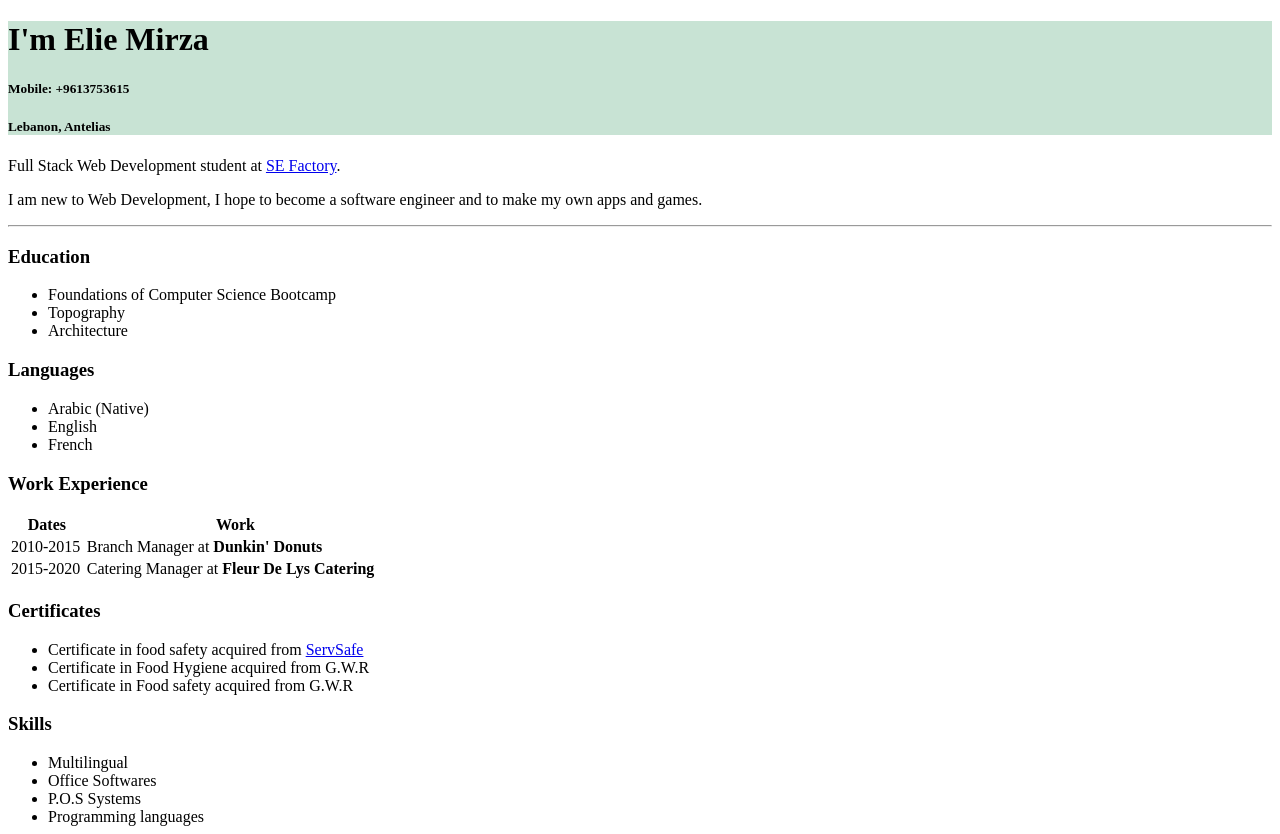
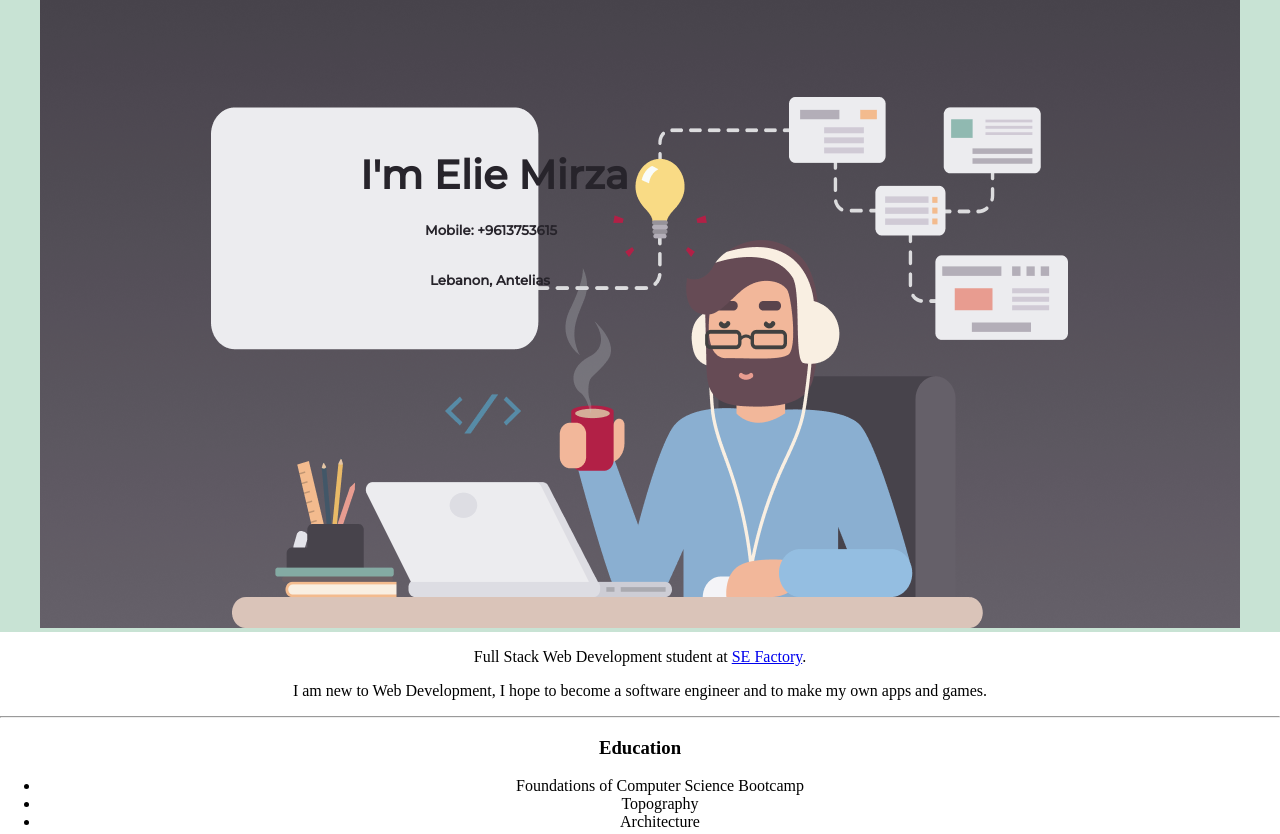
Before and after one commit to ElieMirza/eliemirza.github.io, a plain HTML site: page index.html in a window 1280 px wide. Shown: the top 834 px of the page. Drawn offline with Linux system fonts and the light colour scheme.

Commit message:
added image/font/text and aligned them in first div

```diff
--- a/css/styles.css
+++ b/css/styles.css
@@ -1,3 +1,41 @@
+body {
+  margin: 0;
+  text-align: center;
+}
+
+h1 {
+  margin-top: 0;
+
+}
+
 div {
   background-color: #C8E3D4;
 }
+
+.title{
+  position: relative;
+  text-align: center;
+  color: #27242b;
+  font-family: Montserrat;
+}
+
+.background {
+  opacity: 0.9;
+}
+
+.first {
+  position: absolute;
+  top: 150px;
+  left: 360px;
+  font-size: 40px;
+}
+.second {
+  position: absolute;
+  top: 200px;
+  left: 425px;
+}
+.third {
+  position: absolute;
+  top: 250px;
+  left: 430px;
+}
--- a/index.html
+++ b/index.html
@@ -6,13 +6,15 @@
   <title>Elie's Resume</title>
   <link rel="stylesheet" href="css/styles.css">
   <link rel="icon" href="favicon.png">
+  <link href="https://fonts.googleapis.com/css2?family=Montserrat:wght@500&display=swap" rel="stylesheet">
 </head>
 
 <body>
-  <div class="">
-    <h1>I'm Elie Mirza</h1>
-    <h5>Mobile: +9613753615</h5>
-    <h5>Lebanon, Antelias</h5>
+  <div class="title">
+    <img class="background" src="images/background.png" alt="background image">
+    <h1 class="first">I'm Elie Mirza</h1>
+    <h5 class="second">Mobile: +9613753615</h5>
+    <h5 class="third">Lebanon, Antelias</h5>
   </div>
 
   <p>Full Stack Web Development student at <a href="https://www.sefactory.io/">SE Factory</a>.</p>
```
